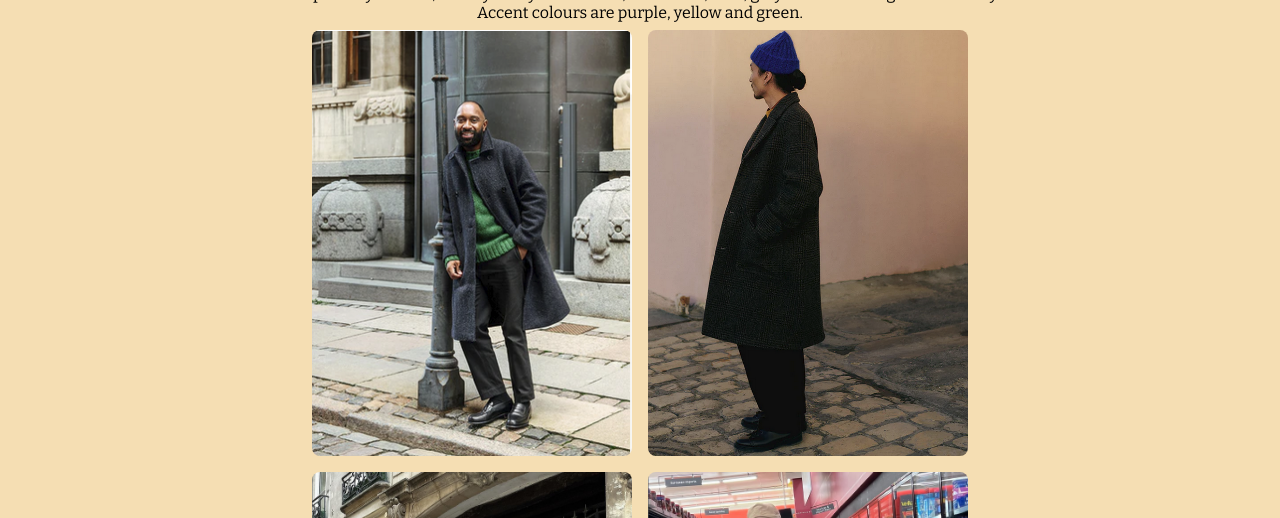
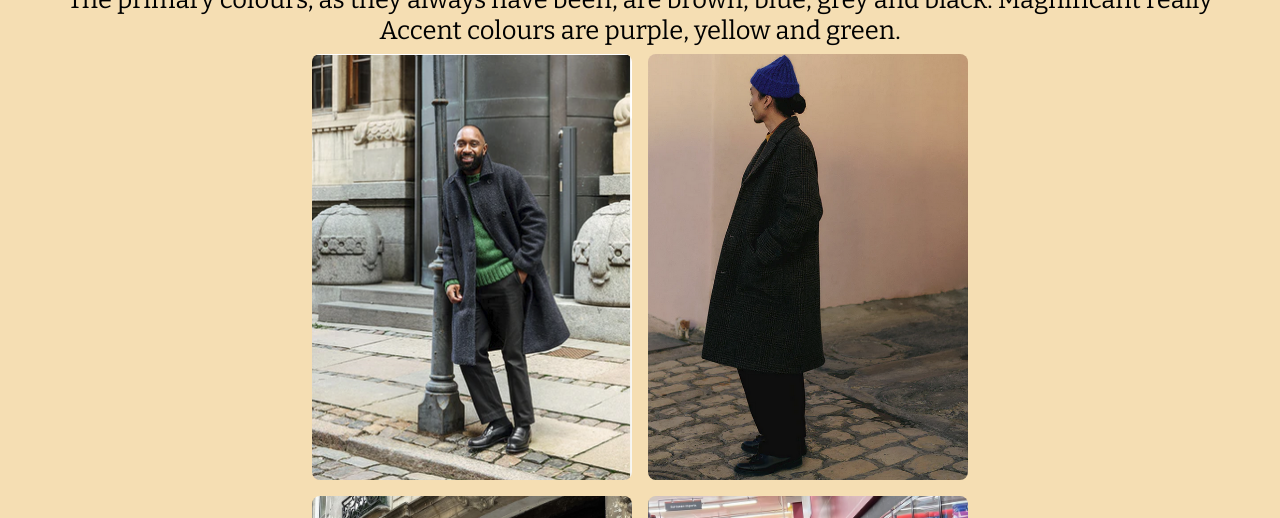
Before and after one commit to redgetalactac/website, a plain HTML site: page board.html in a window 1280 px wide. Shown: the part 582-1100 px from the top of the page. Drawn offline with nearby package versions, Linux system fonts and the light colour scheme.

Commit message:
changed paragraph font size

```diff
--- a/assets/moodboard.css
+++ b/assets/moodboard.css
@@ -77,7 +77,7 @@ hr::after {
 }
 
 .mood-container p {
-    font-size: 1rem;
+    font-size: 2vw;
     text-align: center;
     text-wrap: wrap;
 }
```
